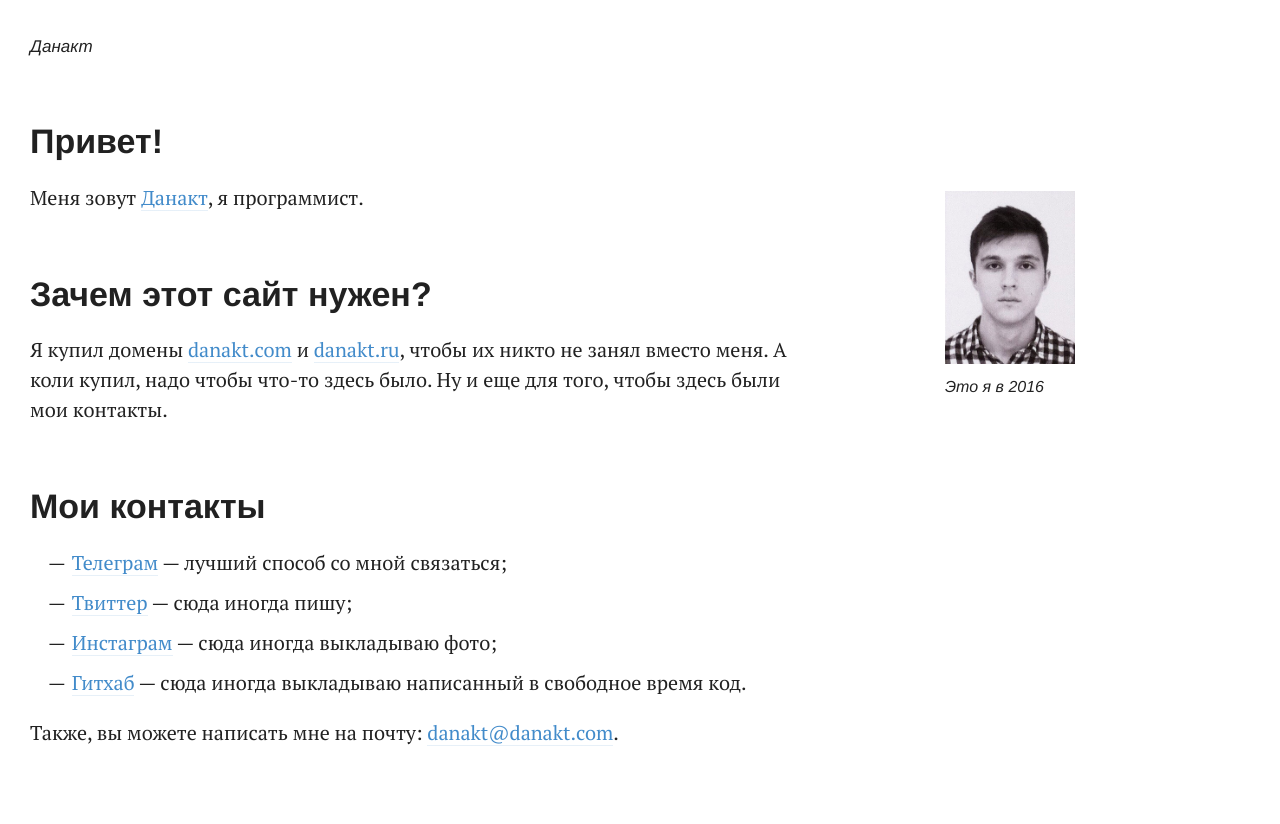
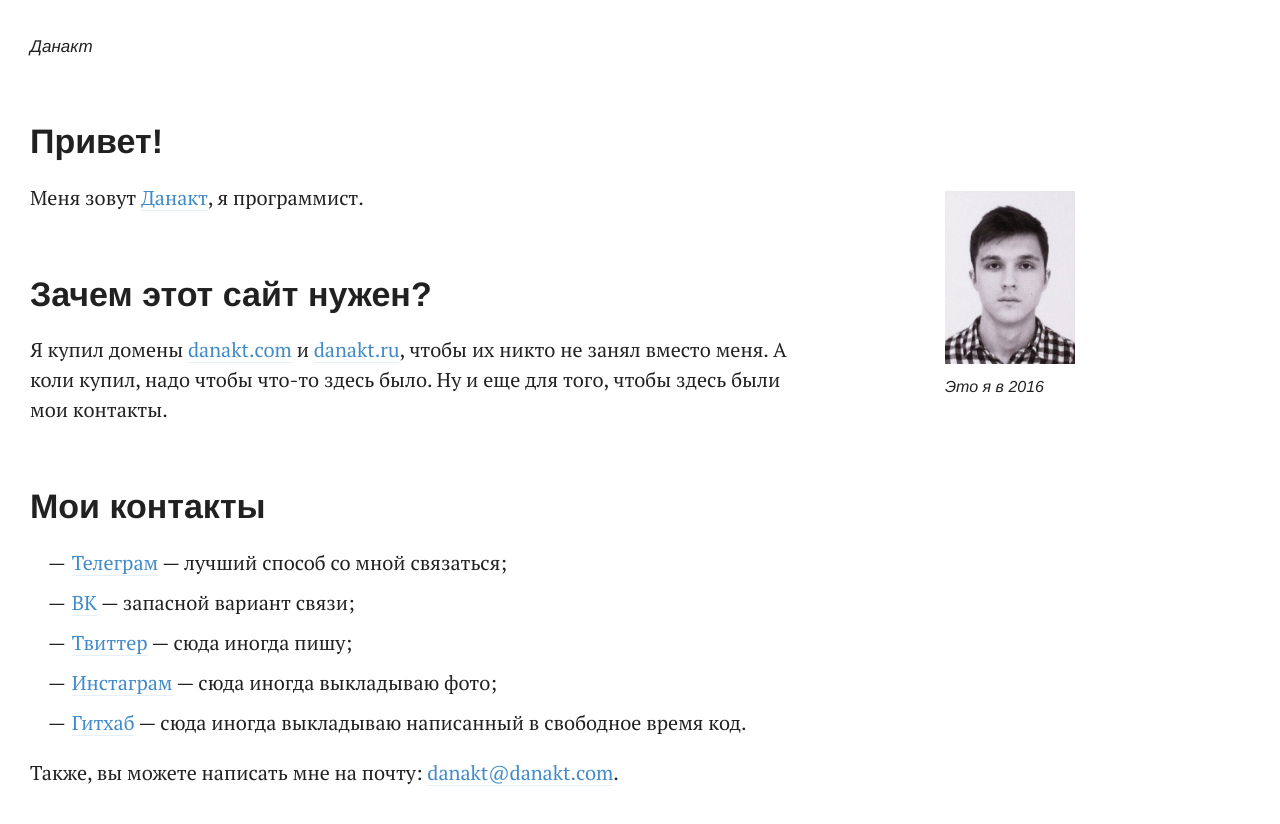
Before and after one commit to danakt/danakt.github.io, a Next.js app: page / in a window 1280 px wide. Shown: the top 824 px of the page. Built offline with nearby package versions, Linux system fonts and the light colour scheme.

Commit message:
Add vk link

```diff
--- a/pages/index.tsx
+++ b/pages/index.tsx
@@ -44,6 +44,10 @@ export default function Index() {
         </li>
 
         <li>
+          <a href="https://vk.com/danakt">ВК</a> — запасной вариант связи;
+        </li>
+
+        <li>
           <a href="https://twitter.com/danakt_frost">Твиттер</a> — сюда иногда пишу;
         </li>
 
```
